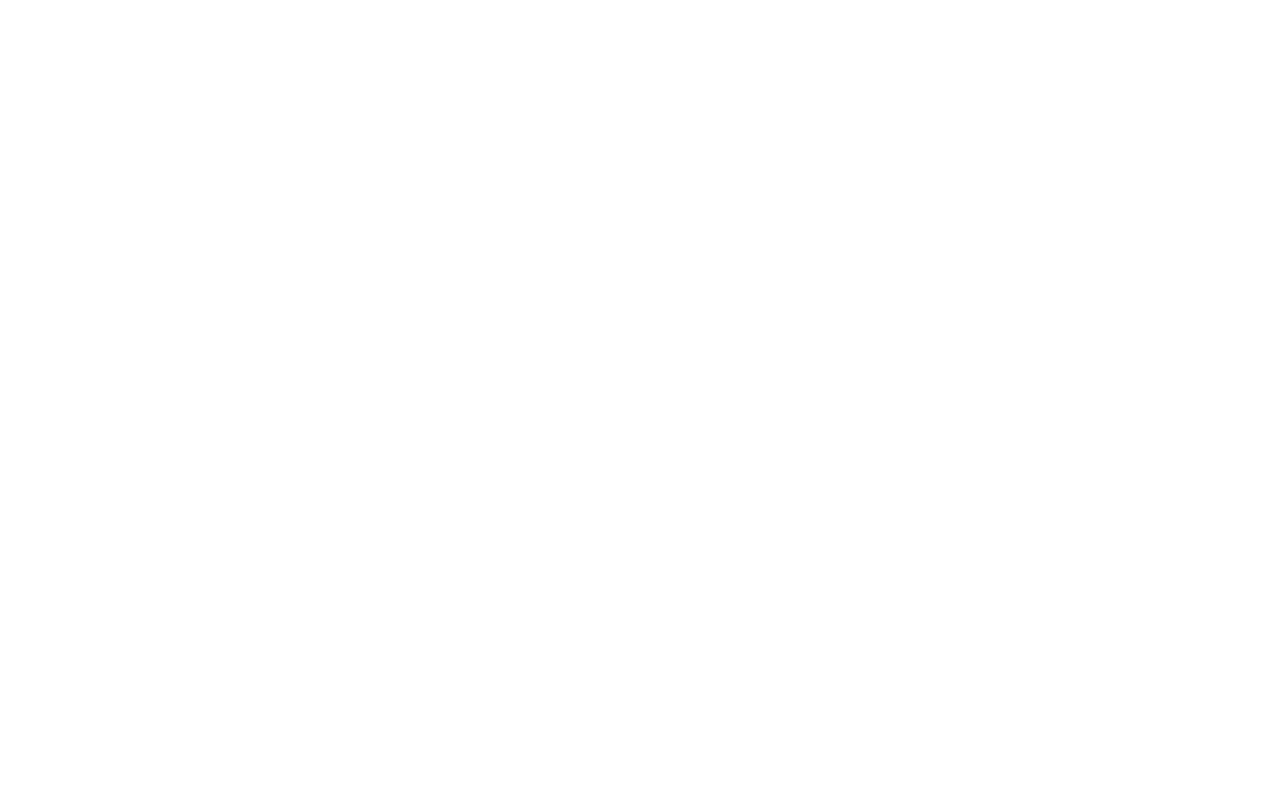
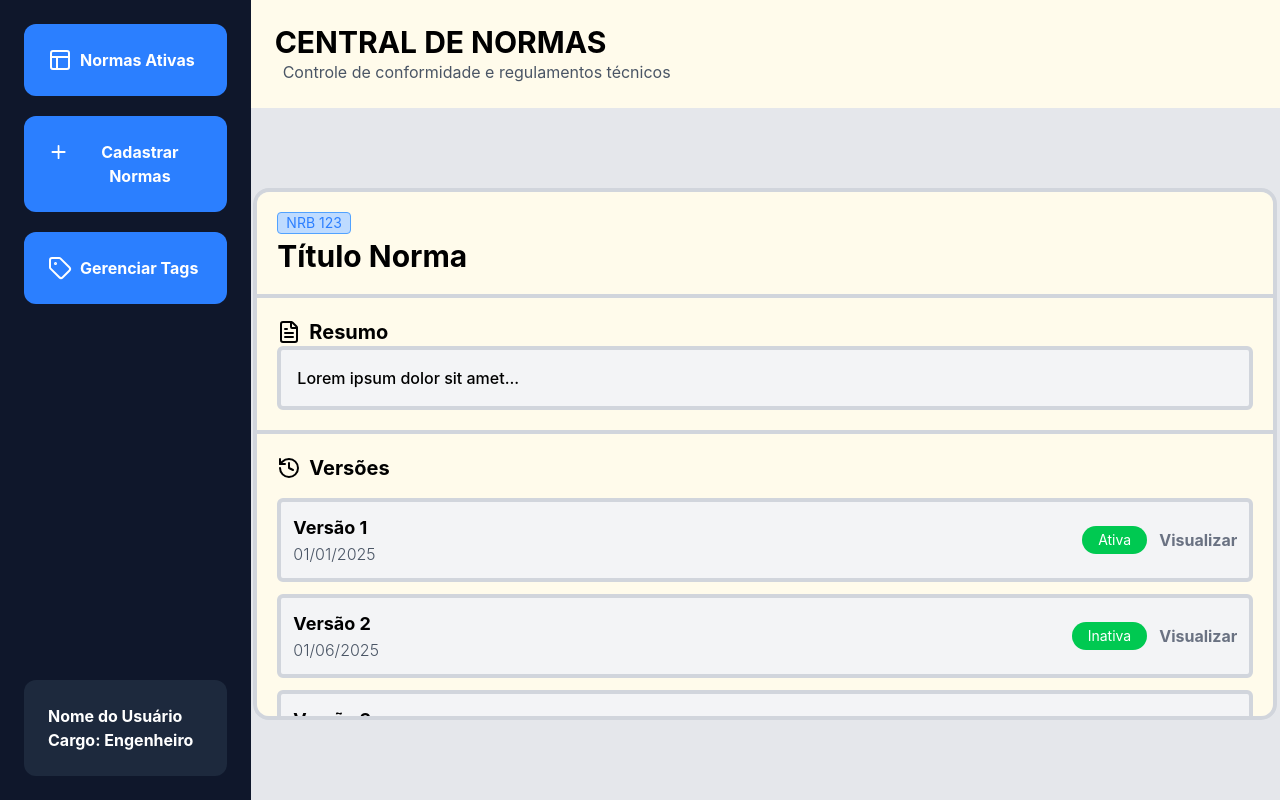
Before and after one commit to KoiTech-Aero/Frontend, a React (Vite) app: page /visualizarNorma in a window 1280 px wide. Before the commit this address had no page. Built offline with nearby package versions, Linux system fonts and the light colour scheme.

Commit message:
feat: tela de detalhes da norma + mock temporário

```diff
--- a/src/App.jsx
+++ b/src/App.jsx
@@ -1,7 +1,8 @@
 import { BrowserRouter, Routes, Route } from "react-router";
 
-import Layout from "./layouts/LayoutSistema";
 import PesquisarNorma from "./pages/PesquisarNorma";
+import LayoutSistema from "./layouts/LayoutSistema";
+import VisualizarNorma from "./pages/VisualizarNorma";
 
 export default function App() {
   return (
@@ -13,8 +14,9 @@
         </Route> */}
 
         {/* Rotas do privadas (sistema) */}
-        <Route path="/" element={<Layout />}>
+        <Route path="/" element={<LayoutSistema />}>
           <Route path="/pesquisarNorma" element={<PesquisarNorma />} />
+          <Route path="/visualizarNorma" element={<VisualizarNorma />} />
         </Route>
       </Routes>
     </BrowserRouter>
--- a/src/components/BarraPesquisa.jsx
+++ b/src/components/BarraPesquisa.jsx
@@ -1,6 +1,6 @@
 import { Search } from "lucide-react";
 
-function BarraPesquisa() {
+export default function BarraPesquisa() {
   return (
     <div className="bg-amber-50 w-4xl p-5 flex rounded-4xl gap-2 text-xl">
       <Search />
@@ -13,5 +13,3 @@
     </div>
   );
 }
-
-export default BarraPesquisa;
--- a/src/components/FiltroArea.jsx
+++ b/src/components/FiltroArea.jsx
@@ -1,6 +1,6 @@
 import { Funnel } from "lucide-react";
 
-function FiltroArea() {
+export default function FiltroArea() {
   return (
     <div className="bg-amber-50 w-7xl p-5 gap-5 flex flex-col rounded-2xl">
       <div className="flex gap-2">
@@ -16,5 +16,3 @@
     </div>
   );
 }
-
-export default FiltroArea;
--- a/src/components/Header.jsx
+++ b/src/components/Header.jsx
@@ -1,4 +1,4 @@
-function Header() {
+export default function Header() {
   return (
     <div className="bg-amber-50 p-6 w-full">
       <h1 className="text-3xl font-bold">CENTRAL DE NORMAS</h1>
@@ -6,5 +6,3 @@
     </div>
   );
 }
-
-export default Header;
--- a/src/components/Menu.jsx
+++ b/src/components/Menu.jsx
@@ -1,7 +1,7 @@
 import { PanelsTopLeft, Plus, Tag } from "lucide-react";
 import { Link } from "react-router";
 
-function Menu() {
+export default function Menu() {
   const btnClass = "bg-blue-500 p-6 rounded-xl text-white font-bold";
 
   return (
@@ -33,5 +33,3 @@
     </div>
   );
 }
-
-export default Menu;
--- a/src/components/NormaPreview.jsx
+++ b/src/components/NormaPreview.jsx
@@ -1,25 +1,17 @@
-import { Funnel } from "lucide-react";
+import { Link } from "react-router";
 
-function NormaPreview() {
+export default function NormaPreview() {
   return (
     <div className="grid grid-cols-3 gap-5 mt-10">
-        <div className="bg-amber-50 w-80 h-60 rounded-2xl"></div>
-        <div className="bg-amber-50 w-80 h-60 rounded-2xl"></div>
-        <div className="bg-amber-50 w-80 h-60 rounded-2xl"></div>
-        <div className="bg-amber-50 w-80 h-60 rounded-2xl"></div>
-        <div className="bg-amber-50 w-80 h-60 rounded-2xl"></div>
-        <div className="bg-amber-50 w-80 h-60 rounded-2xl"></div>
-        <div className="bg-amber-50 w-80 h-60 rounded-2xl"></div>
-        <div className="bg-amber-50 w-80 h-60 rounded-2xl"></div>
-        <div className="bg-amber-50 w-80 h-60 rounded-2xl"></div>
-        <div className="bg-amber-50 w-80 h-60 rounded-2xl"></div>
-        <div className="bg-amber-50 w-80 h-60 rounded-2xl"></div>
-        <div className="bg-amber-50 w-80 h-60 rounded-2xl"></div>
-        <div className="bg-amber-50 w-80 h-60 rounded-2xl"></div>
-        <div className="bg-amber-50 w-80 h-60 rounded-2xl"></div>
-        <div className="bg-amber-50 w-80 h-60 rounded-2xl"></div>
+      <Link to="/visualizarNorma">
+        <div className="bg-amber-50 w-80 h-60 rounded-2xl cursor-pointer"></div>
+      </Link>
+      <Link to="/visualizarNorma">
+        <div className="bg-amber-50 w-80 h-60 rounded-2xl cursor-pointer"></div>
+      </Link>
+      <Link to="/visualizarNorma">
+        <div className="bg-amber-50 w-80 h-60 rounded-2xl cursor-pointer"></div>
+      </Link>
     </div>
   );
 }
-
-export default NormaPreview;
--- a/src/layouts/LayoutSistema.jsx
+++ b/src/layouts/LayoutSistema.jsx
@@ -3,7 +3,7 @@
 import Menu from "../components/Menu";
 import Header from "../components/Header";
 
-export default function Layout() {
+export default function LayoutSistema() {
   return (
     <div className="flex h-screen bg-gray-200">
       <Menu />
--- /dev/null
+++ b/src/pages/VisualizarNorma.jsx
@@ -0,0 +1,109 @@
+import { FileText, History, Link as LinkIcon } from "lucide-react";
+
+export default function VisualizarNorma({ norma: normaProp }) {
+  // mock interno (temporário)
+  const normaMock = {
+    codigo: "NRB 123",
+    titulo: "Título Norma",
+    resumo: "Lorem ipsum dolor sit amet...",
+    versoes: [
+      { id: 1, nome: "Versão 1", data: "01/01/2025", status: "Ativa" },
+      { id: 2, nome: "Versão 2", data: "01/06/2025", status: "Inativa" },
+      { id: 3, nome: "Versão 3", data: "01/06/2025", status: "Inativa" }
+    ],
+    relacionadas: [
+      { codigo: "NRB 200", titulo: "Outra norma" },
+      { codigo: "NRB 300", titulo: "Mais uma norma" },
+    ],
+  };
+
+  // usa o que vier por props, senão usa mock
+  const norma = normaProp || normaMock;
+
+  return (
+    <div className="overflow-y-auto flex flex-col w-5xl mx-auto border-4 rounded-2xl border-gray-300 bg-amber-50">
+      {/* Header */}
+      <div className="m-5 flex flex-col gap-1">
+        <h5 className="text-sm w-fit px-2 rounded-sm bg-blue-200 border border-blue-400 text-blue-500">
+          {norma.codigo}
+        </h5>
+        <h1 className="text-3xl font-bold">{norma.titulo}</h1>
+      </div>
+
+      <hr className="border-2 border-gray-300" />
+
+      {/* Resumo */}
+      <div className="m-5">
+        <div className="flex items-center gap-2">
+          <FileText />
+          <h3 className="text-xl font-bold">Resumo</h3>
+        </div>
+
+        <p className="border-4 rounded-md p-4 border-gray-300 bg-gray-100 font-medium">
+          {norma.resumo}
+        </p>
+      </div>
+
+      <hr className="border-2 border-gray-300" />
+
+      {/* Versões */}
+      <div className="m-5">
+        <div className="flex items-center gap-2">
+          <History />
+          <h3 className="text-xl font-bold">Versões</h3>
+        </div>
+
+        <div className="flex flex-col gap-3 mt-4">
+          {norma.versoes.map((versao) => (
+            <div
+              key={versao.id}
+              className="flex justify-between items-center p-3 border-4 rounded-md border-gray-300 bg-gray-100"
+            >
+              <div>
+                <h4 className="text-lg font-bold">{versao.nome}</h4>
+                <p className="text-gray-600 font-light">{versao.data}</p>
+              </div>
+
+              <div className="flex items-center gap-3">
+                <p className="bg-green-500 text-white rounded-2xl px-4 py-1 text-sm">
+                  {versao.status}
+                </p>
+
+                <button
+                  onClick={() => console.log("Versão:", versao.id)}
+                  className="font-bold text-gray-500 cursor-pointer hover:text-blue-500"
+                >
+                  Visualizar
+                </button>
+              </div>
+            </div>
+          ))}
+        </div>
+      </div>
+
+      <hr className="border-2 border-gray-300" />
+
+      {/* Normas Relacionadas */}
+      <div className="m-5">
+        <div className="flex items-center gap-2">
+          <LinkIcon />
+          <h3 className="text-xl font-bold">Normas Relacionadas</h3>
+        </div>
+
+        <div className="grid grid-cols-2 pt-5 gap-5 mx-5">
+          {norma.relacionadas.map((rel, index) => (
+            <div
+              key={index}
+              className="flex gap-2 border-4 rounded-md border-gray-300 bg-gray-100 p-2"
+            >
+              <h5 className="text-sm px-2 rounded-sm bg-blue-200 border border-blue-400 text-blue-500">
+                {rel.codigo}
+              </h5>
+              <h1 className="font-medium">{rel.titulo}</h1>
+            </div>
+          ))}
+        </div>
+      </div>
+    </div>
+  );
+}
```
Also changed, not shown: 1 other file (tests, documents, lock files or other folders).
